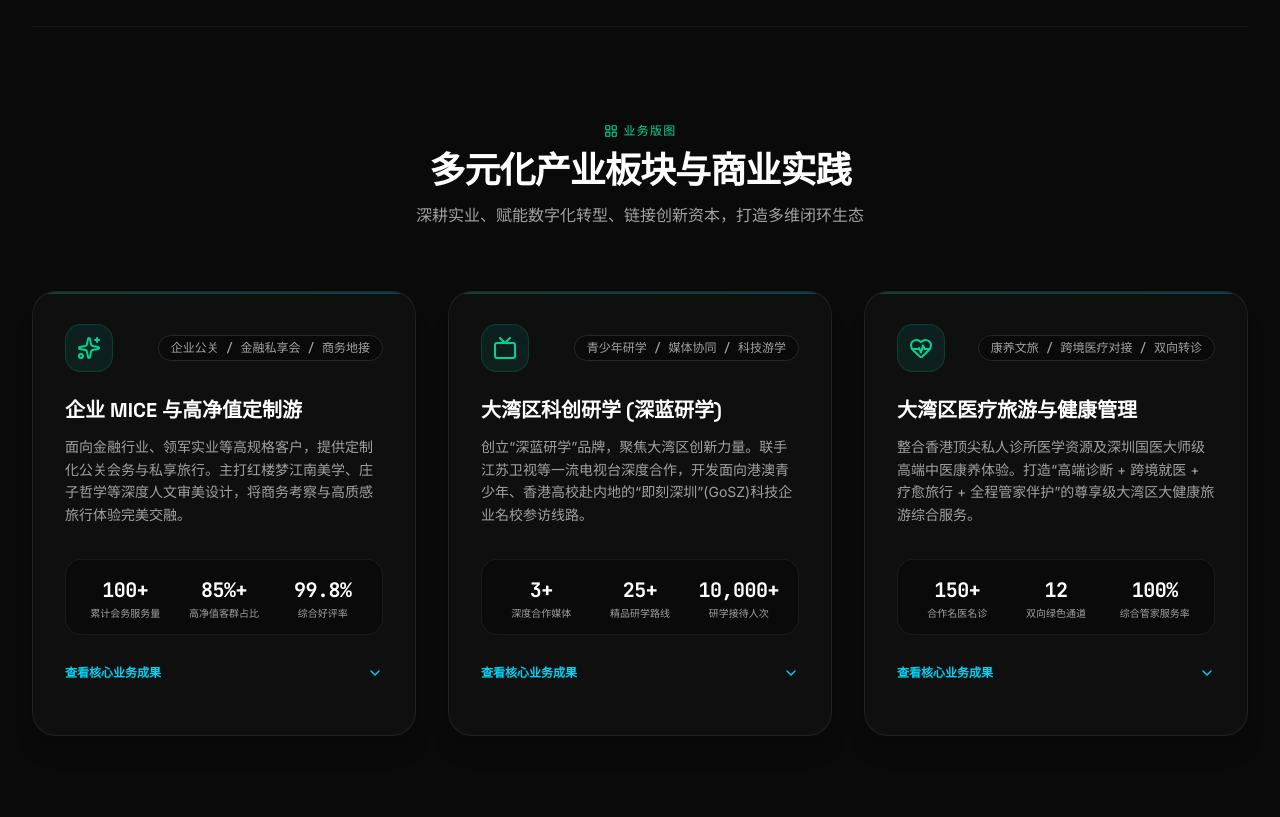
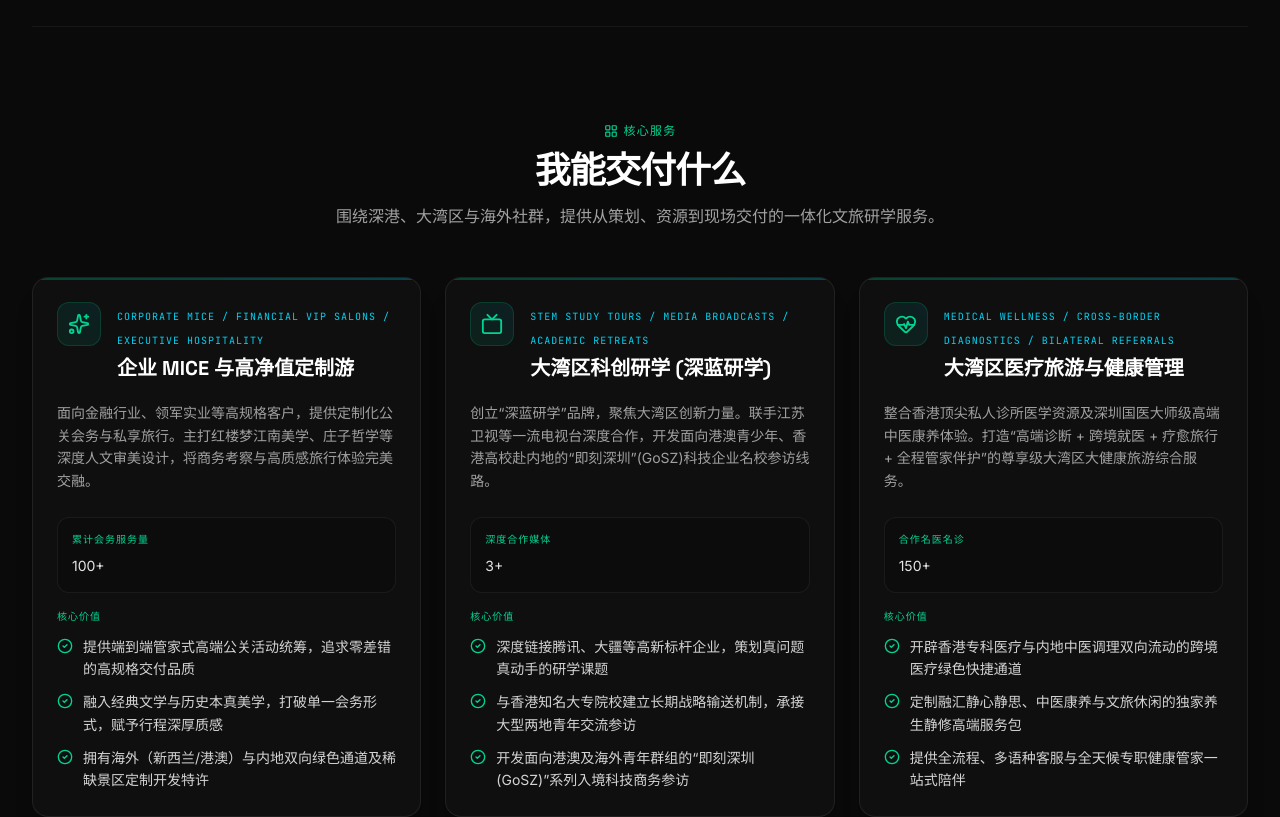
Before and after one commit to laneige9191/personal-fortfolio, a React (Vite) app: page / in a window 1280 px wide. Shown: the part 2040-2857 px from the top of the page. Built offline with nearby package versions, Linux system fonts and the light colour scheme; a web font is replaced by a local one.

Commit message:
Refine core services layout

```diff
--- a/src/components/BusinessLandscape.tsx
+++ b/src/components/BusinessLandscape.tsx
@@ -3,7 +3,7 @@
  * SPDX-License-Identifier: Apache-2.0
  */
 
-import React, { useState } from 'react';
+import React from 'react';
 import { motion } from 'motion/react';
 import * as Icons from 'lucide-react';
 import { BusinessSegment } from '../types';
@@ -17,137 +17,104 @@ export const BusinessLandscape: React.FC<BusinessLandscapeProps> = ({
   segments,
   language,
 }) => {
-  const [activeSegmentId, setActiveSegmentId] = useState<string | null>(null);
-
   const containerVariants = {
     hidden: { opacity: 0 },
     show: {
       opacity: 1,
-      transition: {
-        staggerChildren: 0.15,
-      },
+      transition: { staggerChildren: 0.12 },
     },
   };
 
   const cardVariants = {
-    hidden: { opacity: 0, y: 30 },
-    show: { opacity: 1, y: 0, transition: { type: 'spring', stiffness: 80, damping: 15 } },
+    hidden: { opacity: 0, y: 24 },
+    show: { opacity: 1, y: 0, transition: { type: 'spring', stiffness: 85, damping: 16 } },
   };
 
   return (
     <section id="business" className="py-16 md:py-24 border-b border-neutral-900">
-      {/* Section Header */}
-      <div className="text-center max-w-2xl mx-auto mb-16 space-y-3">
+      <div className="text-center max-w-2xl mx-auto mb-12 space-y-3">
         <span className="text-xs font-mono tracking-widest text-emerald-400 uppercase flex items-center justify-center gap-1.5">
           <Icons.LayoutGrid className="w-3.5 h-3.5" />
-          {language === 'zh' ? '业务版图' : 'BUSINESS LANDSCAPE'}
+          {language === 'zh' ? '核心服务' : 'CORE SERVICES'}
         </span>
         <h3 className="text-3xl md:text-4xl font-bold text-white tracking-tight font-display">
-          {language === 'zh' ? '多元化产业板块与商业实践' : 'Multi-dimensional Business Venture & Operations'}
+          {language === 'zh' ? '我能交付什么' : 'What I Deliver'}
         </h3>
-        <p className="text-neutral-400 text-sm md:text-base">
-          {language === 'zh' ? '深耕实业、赋能数字化转型、链接创新资本，打造多维闭环生态' : 'Integrating solid manufacturing, advanced AI Consulting, and venture incubations for scalable impact'}
+        <p className="text-neutral-400 text-sm md:text-base leading-relaxed">
+          {language === 'zh'
+            ? '围绕深港、大湾区与海外社群，提供从策划、资源到现场交付的一体化文旅研学服务。'
+            : 'Integrated cultural tourism and study-tour services across Shenzhen-HK, the Greater Bay Area, and overseas communities.'}
         </p>
       </div>
 
-      {/* Business Segments Bento-Grid */}
       <motion.div
         variants={containerVariants}
         initial="hidden"
         whileInView="show"
-        viewport={{ once: true, margin: '-50px' }}
-        className="grid grid-cols-1 lg:grid-cols-3 gap-8"
+        viewport={{ once: true, margin: '-60px' }}
+        className="grid grid-cols-1 lg:grid-cols-3 gap-5 md:gap-6"
       >
         {segments.map((segment) => {
-          // Dynamic Icon matching
           const IconComponent = (Icons as any)[segment.iconName] || Icons.HelpCircle;
-          const isExpanded = activeSegmentId === segment.id;
+          const audience = segment.metrics[0];
 
           return (
-            <motion.div
+            <motion.article
               key={segment.id}
               variants={cardVariants}
-              whileHover={{ y: -6 }}
-              className={`relative overflow-hidden rounded-3xl bg-neutral-900/40 border border-neutral-800/80 p-6 md:p-8 shadow-xl flex flex-col justify-between transition-all duration-300 ${
-                isExpanded ? 'ring-2 ring-emerald-500/50 bg-neutral-900/80' : 'hover:border-neutral-700/80'
-              }`}
+              whileHover={{ y: -4 }}
+              className="relative overflow-hidden rounded-2xl bg-neutral-900/45 border border-neutral-800/80 p-5 md:p-6 shadow-xl transition-colors hover:border-neutral-700/80"
             >
-              {/* Top glow */}
               <div className="absolute top-0 left-0 right-0 h-[2px] bg-gradient-to-r from-emerald-500 to-cyan-500 opacity-30" />
 
-              <div>
-                {/* Segment Meta */}
-                <div className="flex items-center justify-between gap-4 mb-6">
-                  {/* Icon Shield */}
-                  <div className="w-12 h-12 rounded-2xl bg-gradient-to-tr from-emerald-500/10 to-cyan-500/10 border border-emerald-500/20 flex items-center justify-center text-emerald-400">
-                    <IconComponent className="w-6 h-6" />
+              <div className="flex items-start gap-4 mb-5">
+                <div className="w-11 h-11 rounded-xl bg-gradient-to-tr from-emerald-500/10 to-cyan-500/10 border border-emerald-500/20 flex items-center justify-center text-emerald-400 flex-shrink-0">
+                  <IconComponent className="w-5.5 h-5.5" />
                 </div>
-                  {/* Industry Label */}
-                  <span className="px-3 py-1 rounded-full bg-neutral-950 border border-neutral-800 text-xs text-neutral-400 font-mono font-medium">
-                    {segment.industry[language]}
+                <div className="min-w-0">
+                  <span className="text-[10px] font-mono tracking-widest text-cyan-400 uppercase">
+                    {segment.industry.en}
                   </span>
+                  <h4 className="text-xl font-bold text-white mt-1 font-display">
+                    {segment.title[language]}
+                  </h4>
+                </div>
               </div>
 
-                {/* Segment Title */}
-                <h4 className="text-xl font-bold text-white mb-3 font-display">
-                  {segment.title[language]}
-                </h4>
-
-                {/* Description */}
-                <p className="text-sm text-neutral-400 leading-relaxed mb-8">
+              <p className="text-sm text-neutral-400 leading-relaxed mb-6">
                 {segment.description[language]}
               </p>
 
-                {/* Key Metrics Dashboard */}
-                <div className="grid grid-cols-3 gap-3 p-4 rounded-2xl bg-neutral-950 border border-neutral-800/60 mb-6">
-                  {segment.metrics.map((metric, mIdx) => (
-                    <div key={mIdx} className="text-center space-y-1">
-                      <div className="text-lg md:text-xl font-extrabold text-white tracking-tight font-mono">
-                        {metric.value}
+              <div className="space-y-4">
+                {audience && (
+                  <div className="rounded-xl bg-neutral-950/35 border border-neutral-800/60 p-3.5">
+                    <div className="text-[10px] font-mono tracking-widest text-emerald-400 uppercase mb-2">
+                      {audience.label[language]}
                     </div>
-                      <div className="text-[10px] text-neutral-400 font-medium leading-none">
-                        {metric.label[language]}
+                    <div className="text-sm text-neutral-200 leading-relaxed">
+                      {audience.value}
                     </div>
                   </div>
-                  ))}
+                )}
+
+                <div>
+                  <div className="text-[10px] font-mono tracking-widest text-emerald-400 uppercase mb-3">
+                    {language === 'zh' ? '核心价值' : 'CORE VALUE'}
                   </div>
-              </div>
-
-              {/* Achievements Toggle (Framer motion) */}
-              <div className="space-y-4">
-                <button
-                  onClick={() => setActiveSegmentId(isExpanded ? null : segment.id)}
-                  className="w-full flex items-center justify-between text-xs font-mono font-bold text-cyan-400 hover:text-cyan-300 py-1.5 transition-colors group cursor-pointer"
+                  <ul className="space-y-2.5">
+                    {segment.highlights.map((highlight) => (
+                      <li
+                        key={`${segment.id}-${highlight.zh}`}
+                        className="flex items-start gap-2.5 text-sm text-neutral-300 leading-relaxed"
                       >
-                  <span>
-                    {isExpanded
-                      ? (language === 'zh' ? '收起业务亮点' : 'COLLAPSE HIGHLIGHTS')
-                      : (language === 'zh' ? '查看核心业务成果' : 'VIEW CORE HIGHLIGHTS')}
-                  </span>
-                  <Icons.ChevronDown
-                    className={`w-4 h-4 transform transition-transform duration-300 ${
-                      isExpanded ? 'rotate-180 text-cyan-300' : 'group-hover:translate-y-0.5'
-                    }`}
-                  />
-                </button>
-
-                <motion.div
-                  initial={false}
-                  animate={{ height: isExpanded ? 'auto' : 0, opacity: isExpanded ? 1 : 0 }}
-                  transition={{ duration: 0.3, ease: 'easeInOut' }}
-                  className="overflow-hidden"
-                >
-                  <ul className="space-y-3 pt-2 pb-1 border-t border-neutral-800/80 text-xs text-neutral-300 leading-relaxed">
-                    {segment.highlights.map((highlight, hIdx) => (
-                      <li key={hIdx} className="flex items-start gap-2">
                         <Icons.CheckCircle2 className="w-4 h-4 text-emerald-400 flex-shrink-0 mt-0.5" />
                         <span>{highlight[language]}</span>
                       </li>
                     ))}
                   </ul>
-                </motion.div>
                 </div>
-            </motion.div>
+              </div>
+            </motion.article>
           );
         })}
       </motion.div>
```
Lines whose indentation alone changed are shown as unchanged.
